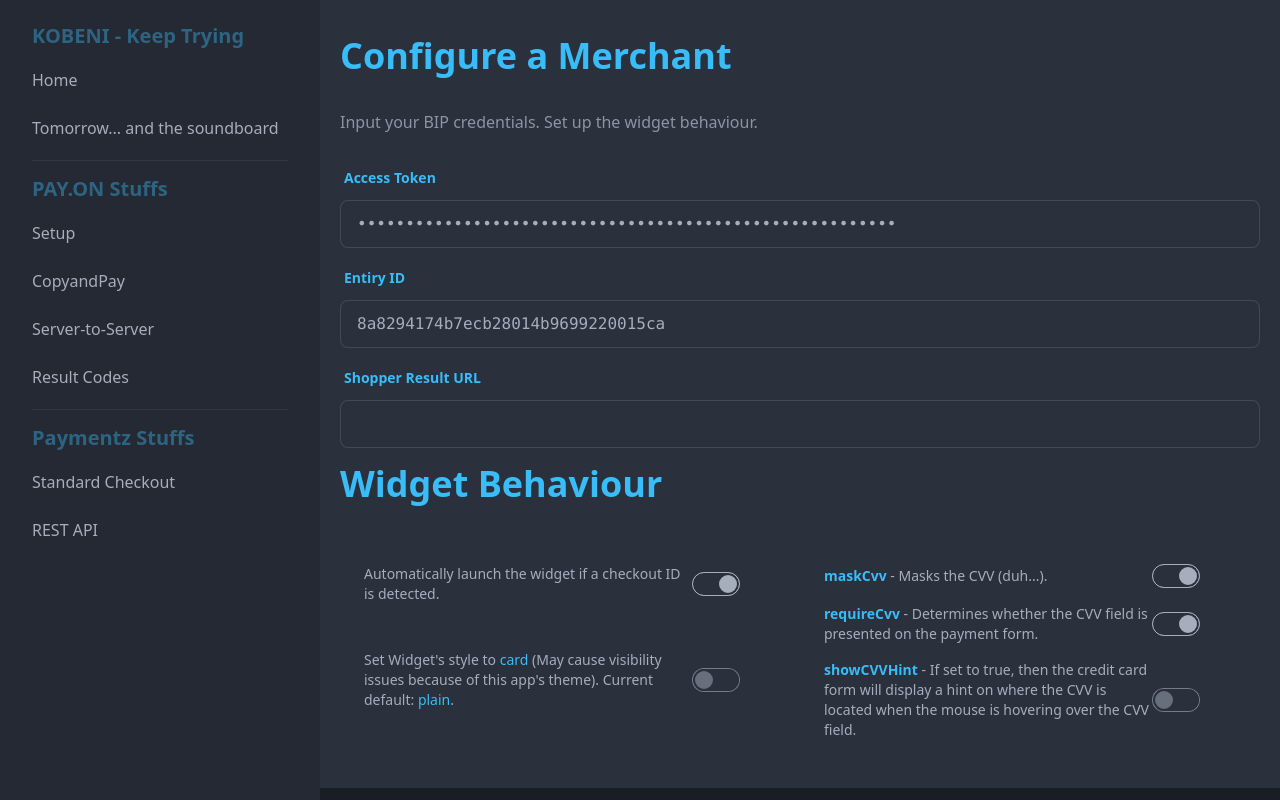
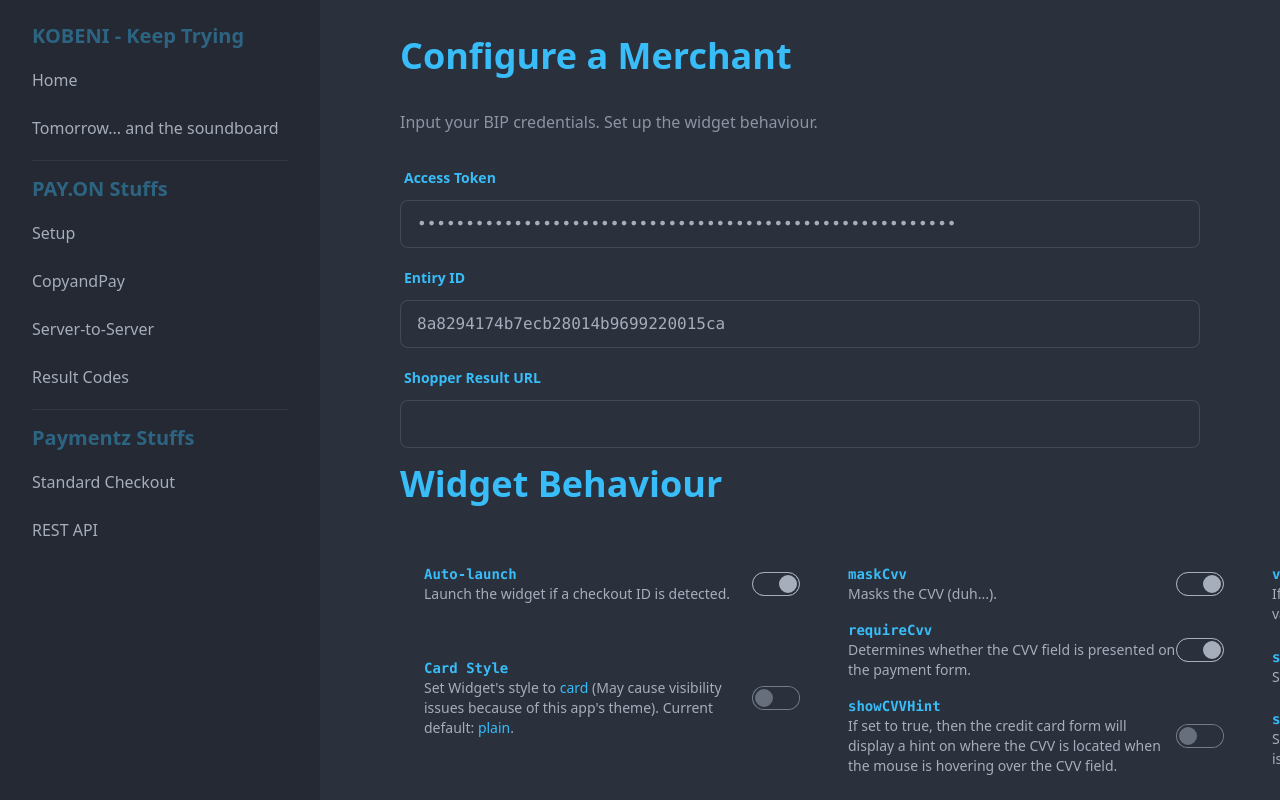
Before and after one commit to mtits/Kobeni-fork1, a Nuxt app: page /config-payon in a window 1280 px wide. Built offline with nearby package versions, Linux system fonts and the light colour scheme.

Commit message:
better wpwlOptions

```diff
--- a/app.vue
+++ b/app.vue
@@ -5,7 +5,7 @@
       <input id="app-drawer" type="checkbox" class="drawer-toggle" />
       <div class="drawer-content flex flex-col items-center">
         <!-- Page content here -->
-        <div class="container mx-auto p-5">
+        <div class="container mx-auto px-20 pt-5 pb-20">
           <NuxtPage />
         </div>
 
@@ -92,10 +92,14 @@
 
   // set default states of the widget
   useState('autoLaunchWidget', () => true)
+  //
   useState('widgetStyle', () => 'plain')
   useState('maskCvv', () => true)
   useState('requireCvv', () => true)
   useState('showCVVHint', () => false)
+  useState('validation', () => true)
+  useState('showLabels', () => true)
+  useState('showPlaceholders', () => true)
 
   // payon default params
   useState(
@@ -116,5 +120,7 @@
       const currentURL = new URL(window.location.href)
       return `${currentURL.origin}/shopperresulturl-payon`
     })
+
+    // console.log(wpwlOptions)
   })
 </script>
--- a/components/modal.vue
+++ b/components/modal.vue
@@ -3,7 +3,9 @@
     <input type="checkbox" class="modal-toggle" />
     <div class="modal" :class="{ 'modal-open': cnpModal }">
       <div class="modal-box">
-        <h3 class="font-bold text-sky-400 text-lg" v-if="title">{{ title }}</h3>
+        <h3 class="font-bold text-sky-400 text-lg mb-8" v-if="title">
+          {{ title }}
+        </h3>
         <p class="py-3">
           <slot></slot>
         </p>
--- a/components/toggle.vue
+++ b/components/toggle.vue
@@ -2,6 +2,9 @@
   <div class="form-control w-96">
     <label class="label cursor-pointer">
       <span class="label-text">
+        <span class="text-sky-400 font-bold" v-if="title"
+          ><kbd>{{ title }}</kbd></span
+        ><br />
         <slot></slot>
       </span>
       <input
@@ -22,6 +25,11 @@
       type: Boolean,
       required: true,
     },
+
+    title: {
+      type: String,
+      required: false,
+    },
   })
 
   defineEmits(['update:modelValue'])
--- a/pages/config-payon.vue
+++ b/pages/config-payon.vue
@@ -16,15 +16,17 @@
       <!-- left -->
       <div class="grid flex-grow p-5">
         <!-- auto-launch -->
-        <Toggle v-model="autoLaunchWidget"
-          >Automatically launch the widget if a checkout ID is detected.</Toggle
+        <Toggle v-model="autoLaunchWidget" title="Auto-launch"
+          >Launch the widget if a checkout ID is detected.</Toggle
         >
 
         <!-- plain vs card -->
         <div class="form-control w-96">
           <label class="label cursor-pointer">
-            <span class="label-text"
-              >Set Widget's style to <span class="text-sky-400">card</span> (May
+            <span class="label-text">
+              <span class="text-sky-400 font-bold"><kbd>Card Style</kbd></span
+              ><br />
+              Set Widget's style to <span class="text-sky-400">card</span> (May
               cause visibility issues because of this app's theme). Current
               default: <span class="text-sky-400">plain</span>.</span
             >
@@ -38,21 +40,36 @@
         </div>
       </div>
 
+      <!-- middle -->
+      <div class="grid flex-grow p-5">
+        <!-- of CVVs and others -->
+        <Toggle v-model="maskCvv" title="maskCvv"
+          >Masks the CVV (duh...).</Toggle
+        >
+        <Toggle v-model="requireCvv" title="requireCvv"
+          >Determines whether the CVV field is presented on the payment
+          form.</Toggle
+        >
+        <Toggle v-model="showCVVHint" title="showCVVHint"
+          >If set to true, then the credit card form will display a hint on
+          where the CVV is located when the mouse is hovering over the CVV
+          field.</Toggle
+        >
+      </div>
+
       <!-- right -->
       <div class="grid flex-grow p-5">
-        <!-- of CVVs and others -->
-        <Toggle v-model="maskCvv"
-          ><span class="text-sky-400 font-bold">maskCvv</span> - Masks the CVV
-          (duh...).</Toggle
+        <Toggle v-model="validation" title="validation"
+          >If false, disables validation and the functions validate and onSubmit
+          will not be called.</Toggle
         >
-        <Toggle v-model="requireCvv"
-          ><span class="text-sky-400 font-bold">requireCvv</span> - Determines
-          whether the CVV field is presented on the payment form.</Toggle
+
+        <Toggle v-model="showLabels" title="showLabels"
+          >Shows or hides input labels. Default is true.</Toggle
         >
-        <Toggle v-model="showCVVHint"
-          ><span class="text-sky-400 font-bold">showCVVHint</span> - If set to
-          true, then the credit card form will display a hint on where the CVV
-          is located when the mouse is hovering over the CVV field.</Toggle
+
+        <Toggle v-model="showPlaceholders" title="showPlaceholders"
+          >Shows or hides input showPlaceholders. Default is true.</Toggle
         >
       </div>
     </div>
@@ -73,4 +90,7 @@
   const maskCvv = useState('maskCvv')
   const requireCvv = useState('requireCvv')
   const showCVVHint = useState('showCVVHint')
+  const validation = useState('validation')
+  const showLabels = useState('showLabels')
+  const showPlaceholders = useState('showPlaceholders')
 </script>
--- a/pages/copyandpay.vue
+++ b/pages/copyandpay.vue
@@ -126,10 +126,6 @@
 
   // widget states
   const autoLaunchWidget = useState('autoLaunchWidget')
-  const widgetStyle = useState('widgetStyle')
-  const maskCvv = useState('maskCvv')
-  const requireCvv = useState('requireCvv')
-  const showCVVHint = useState('showCVVHint')
 
   onMounted(() => {
     dataParameters.value = arrayToFormatter(defaultParameters.value, '\n')
@@ -178,10 +174,19 @@
    * sets the wpwlOptions based on config-payon before launching the widget
    */
   function setWpwlOptions() {
-    wpwlOptions.style = widgetStyle.value
-    wpwlOptions.maskCvv = maskCvv.value
-    wpwlOptions.requireCvv = requireCvv.value
-    wpwlOptions.showCVVHint = showCVVHint.value
+    wpwlOptions = {
+      style: useState('widgetStyle').value,
+      maskCvv: useState('maskCvv').value,
+      requireCvv: useState('requireCvv').value,
+      showCVVHint: useState('showCVVHint').value,
+      validation: useState('validation').value,
+      showLabels: useState('showLabels').value,
+      showPlaceholders: useState('showPlaceholders').value,
+      //
+      spinner: {
+        color: '#38bdf8',
+      },
+    }
 
     // display the options to the user
     console.table(wpwlOptions)
--- a/pages/tomorrow.vue
+++ b/pages/tomorrow.vue
@@ -19,11 +19,13 @@
     </div>
 
     <PageTitle title="Soundboard"> Other things to fill your ears. </PageTitle>
-    <div class="btn-group btn-group-vertical">
-      <button class="btn" @click="tomorrow.play()">Tomorrow!</button>
-      <button class="btn" @click="wow.play()">&lt;:3) ~Wow</button>
-      <button class="btn" @click="omae.play()">Omae wa mou shindeiru</button>
-      <button class="btn" @click="nani.play()">Nani???</button>
+    <div class="flex place-items-center justify-center">
+      <div class="btn-group btn-group-vertical">
+        <button class="btn" @click="tomorrow.play()">Tomorrow!</button>
+        <button class="btn" @click="wow.play()">&lt;:3) ~Wow</button>
+        <button class="btn" @click="omae.play()">Omae wa mou shindeiru</button>
+        <button class="btn" @click="nani.play()">Nani???</button>
+      </div>
     </div>
   </div>
 </template>
--- a/public/external.js
+++ b/public/external.js
@@ -1 +1,4 @@
-var wpwlOptions = { style: 'plain', maskCvv: false }
+/**
+ * initialize object that will contain the widget customizations
+ */
+var wpwlOptions = {}
```
